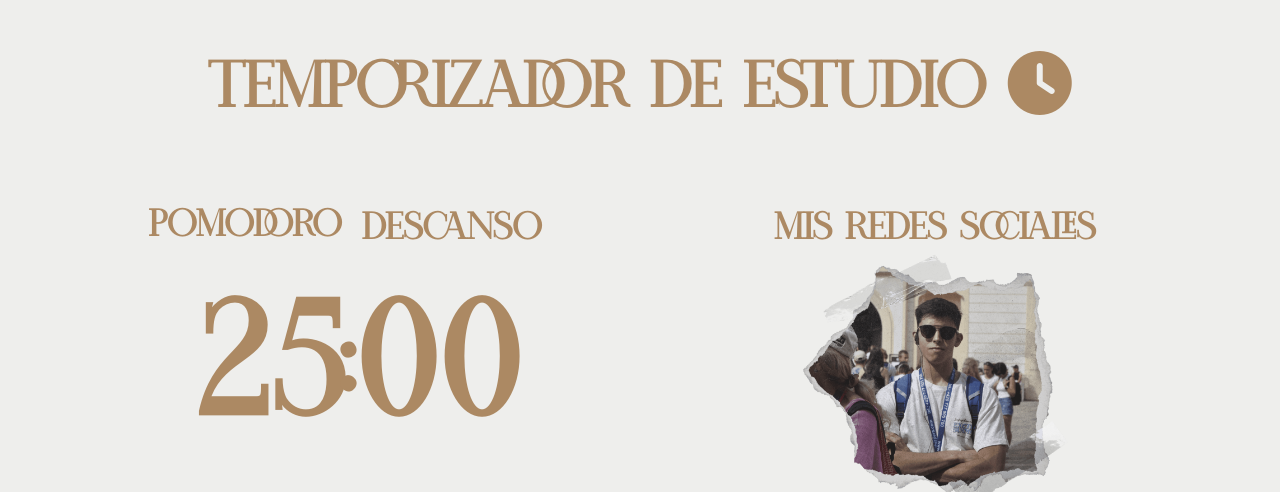
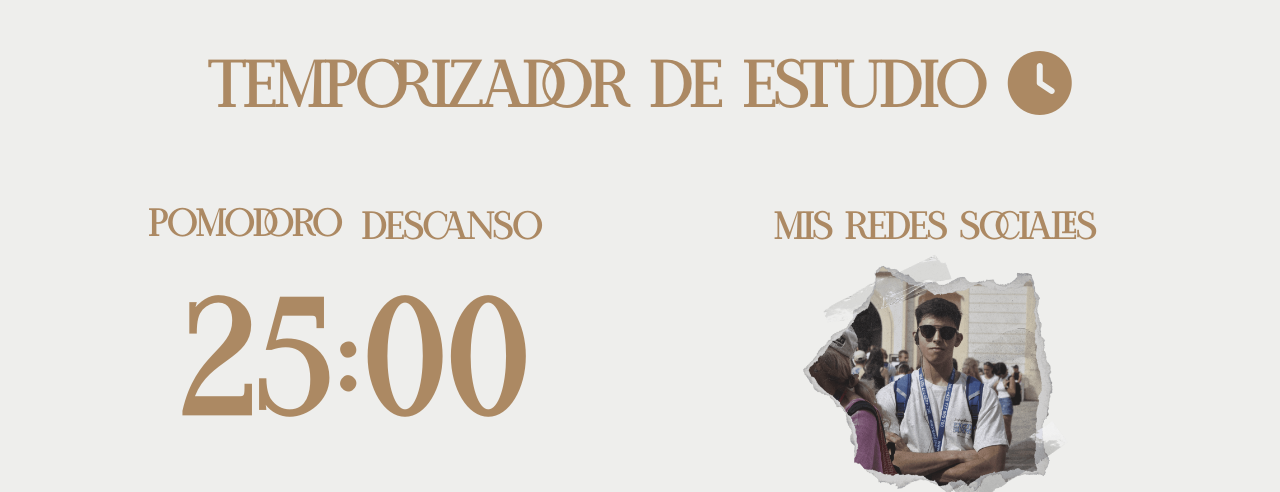
Before and after one commit to alexcerezo/pomodoro-timer, a plain HTML site: page index.html in a window 1280 px wide. Shown: the top 492 px of the page. Drawn offline with Linux system fonts and the light colour scheme.

Commit message:
Update style.css

```diff
--- a/style.css
+++ b/style.css
@@ -76,7 +76,7 @@ body::-webkit-scrollbar {
     display: flex;
     flex-direction: row;
     justify-content: space-between;
-    width: 60%;
+    width: 100%;
 }
 
 .minutes {
@@ -91,7 +91,7 @@ body::-webkit-scrollbar {
 
 .dots {
     width: 6%;
-    text-align: right;
+    text-align: center;
 }
 
 .pomodoro {
```
